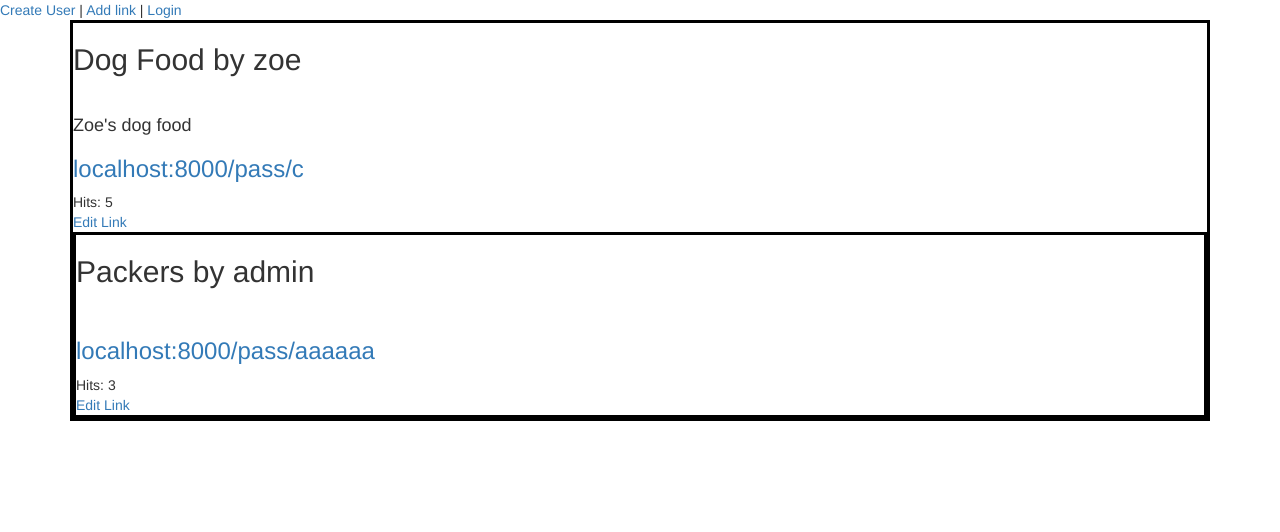
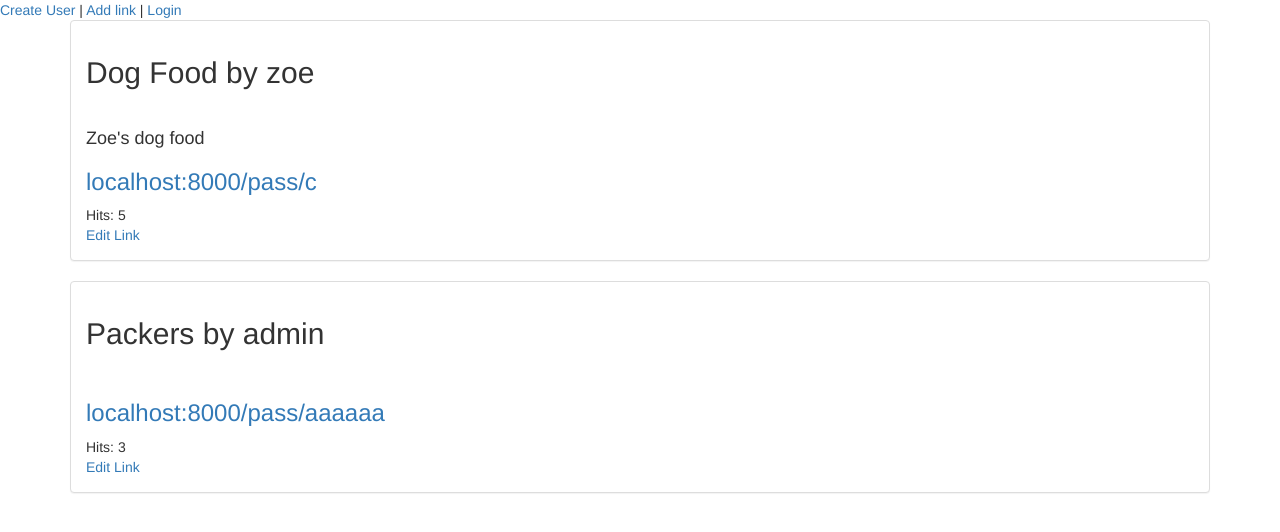
Before and after one commit to cjredmond/url_shortener, a Django app: page / in a window 1280 px wide. Shown: the top 532 px of the page. Run offline with Django 3.2, Linux system fonts and the light colour scheme; data comes from the database, SQL or seed files in the repository; both versions use the stored data as it was after the commit; some libraries are stand-ins or nearby versions.

Commit message:
cleaned code in lecture

```diff
--- a/url_shortener/app/views.py
+++ b/url_shortener/app/views.py
@@ -44,8 +44,6 @@ class LinkView(View):
     model = Link
 
     def get(self, request, short_url):
-        target = self.kwargs['short_url']
-        x = Link.objects.get(short_url = target)
-        print("0"* 20)
+        x = Link.objects.get(short_url = short_url)
         Hit.objects.create(link = x,  clicked=True)
         return HttpResponseRedirect("{}".format(x.url))
--- a/url_shortener/templates/app/link_list.html
+++ b/url_shortener/templates/app/link_list.html
@@ -5,7 +5,9 @@
 {% for link in object_list%}
    {% csrf_token %}
 
-<div class="item">
+   <div class="panel panel-default">
+     <div class="panel-body">
+
 
 
 <h2>{{link.title}} by {{link.user}}</h1>
@@ -14,6 +16,8 @@
 <h3><a href="{% url 'pass_through_view' link.short_url%}">localhost:8000/pass/{{link.short_url}}</a></h3>
 Hits: {{link.count}}<br>
 <a href="{% url 'link_update_view' link.id%}">Edit Link</a>
+</div>
+</div>
 {% endfor %}
-</div>
+
 {% endblock %}
```
Also changed, not shown: url_shortener/db.sqlite3.
